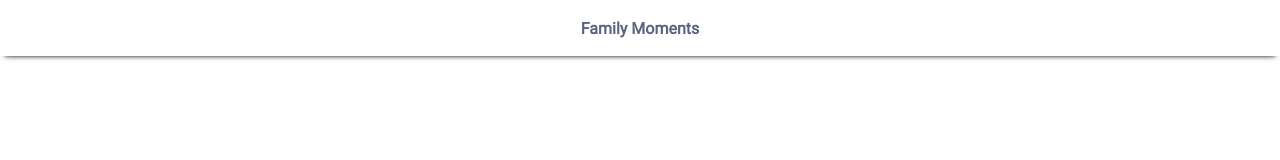
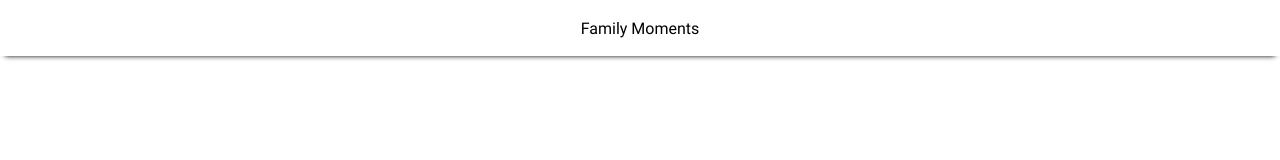
Before and after one commit to familymoments/Front, a React (Create React App) app in the folder front/: page / in a window 1280 px wide. Shown: the top 160 px of the page. Built offline with nearby package versions, Linux system fonts and the light colour scheme.

Commit message:
[feat] 레이아웃 수정, color파일 추가

```diff
--- a/front/src/App.js
+++ b/front/src/App.js
@@ -6,11 +6,12 @@ import Landing from './pages/Landing';
 
 
 function App() {
+
     function setScreenSize() {
         let vh = window.innerHeight * 0.01;
         document.documentElement.style.setProperty("--vh", `${vh}px`);
       }
-      useEffect(() => {
+    useEffect(() => {
         setScreenSize();
       });
     return (
--- a/front/src/App.module.css
+++ b/front/src/App.module.css
@@ -9,3 +9,7 @@
 :root {
     --vh: 100%;
 }
+
+*{
+    font-family: 'Roboto';
+}
--- a/front/src/components/Header.jsx
+++ b/front/src/components/Header.jsx
@@ -1,3 +1,5 @@
+/**헤더 컴포넌트  props : title=""
+ */
 import classes from "./Header.module.css"
 
 const Header = props => {
--- a/front/src/components/Header.module.css
+++ b/front/src/components/Header.module.css
@@ -12,10 +12,10 @@
     top: 0;
 }
 
-.font {
+/* .font {
     font-size: 16px;
     font-weight: 700;
     line-height: 19px;
     font-family: 'Roboto';
     color: rgba(91, 99, 128, 1);
-}
+} */
--- a/front/src/fonts/fonts.css
+++ b/front/src/fonts/fonts.css
@@ -1,6 +1,10 @@
 @font-face {
     font-family: "Roboto";
-    src: url("./Roboto-Regular.ttf");
+    font-style: normal;
+    font-weight: 400;
+    src: local("Roboto"),
+        url("./Roboto-Regular.ttf") format("truetype");
+    font-display: swap;
 }
 
 @font-face {
```
Also changed, not shown: front/src/utils/color.js (added, +7 -0 lines).
